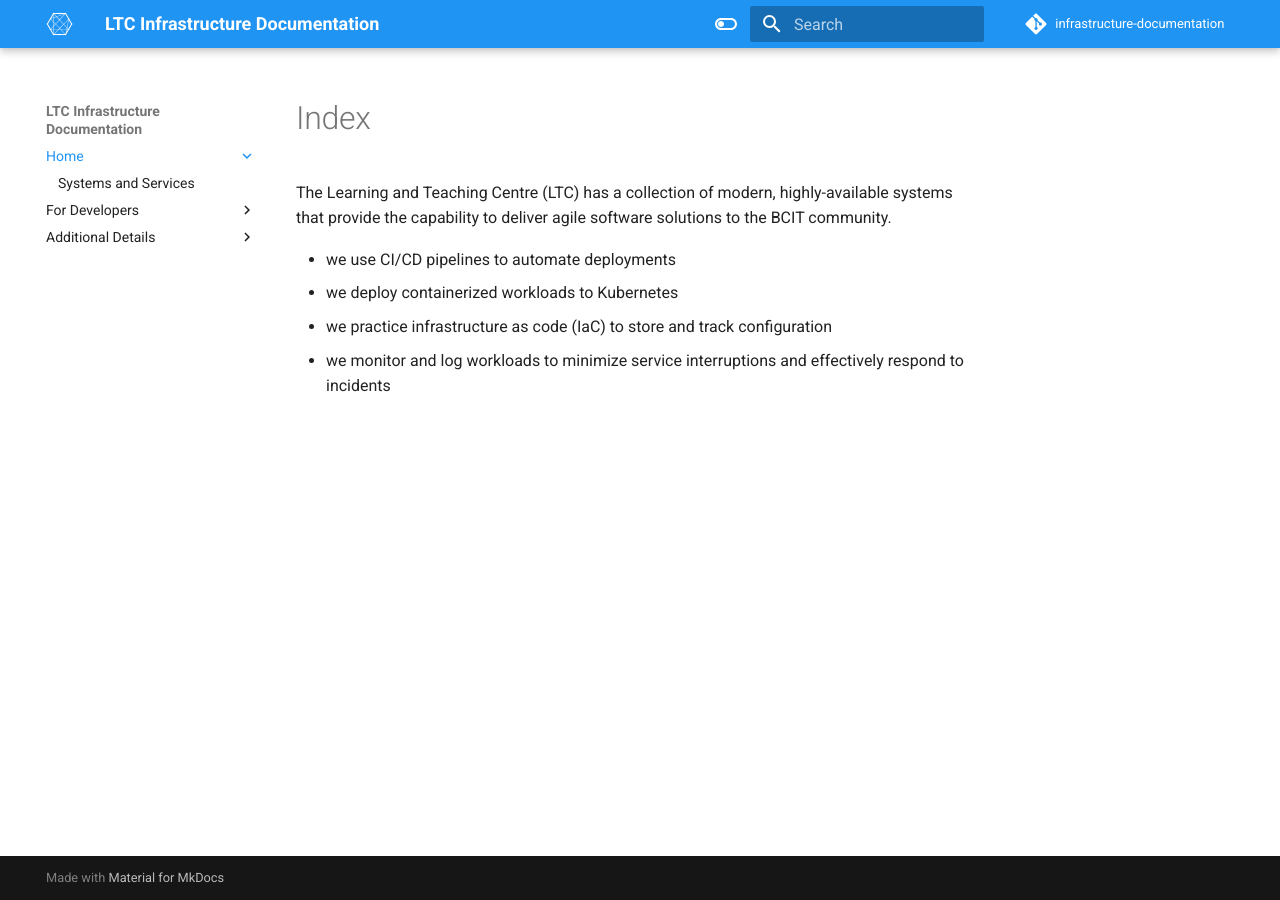
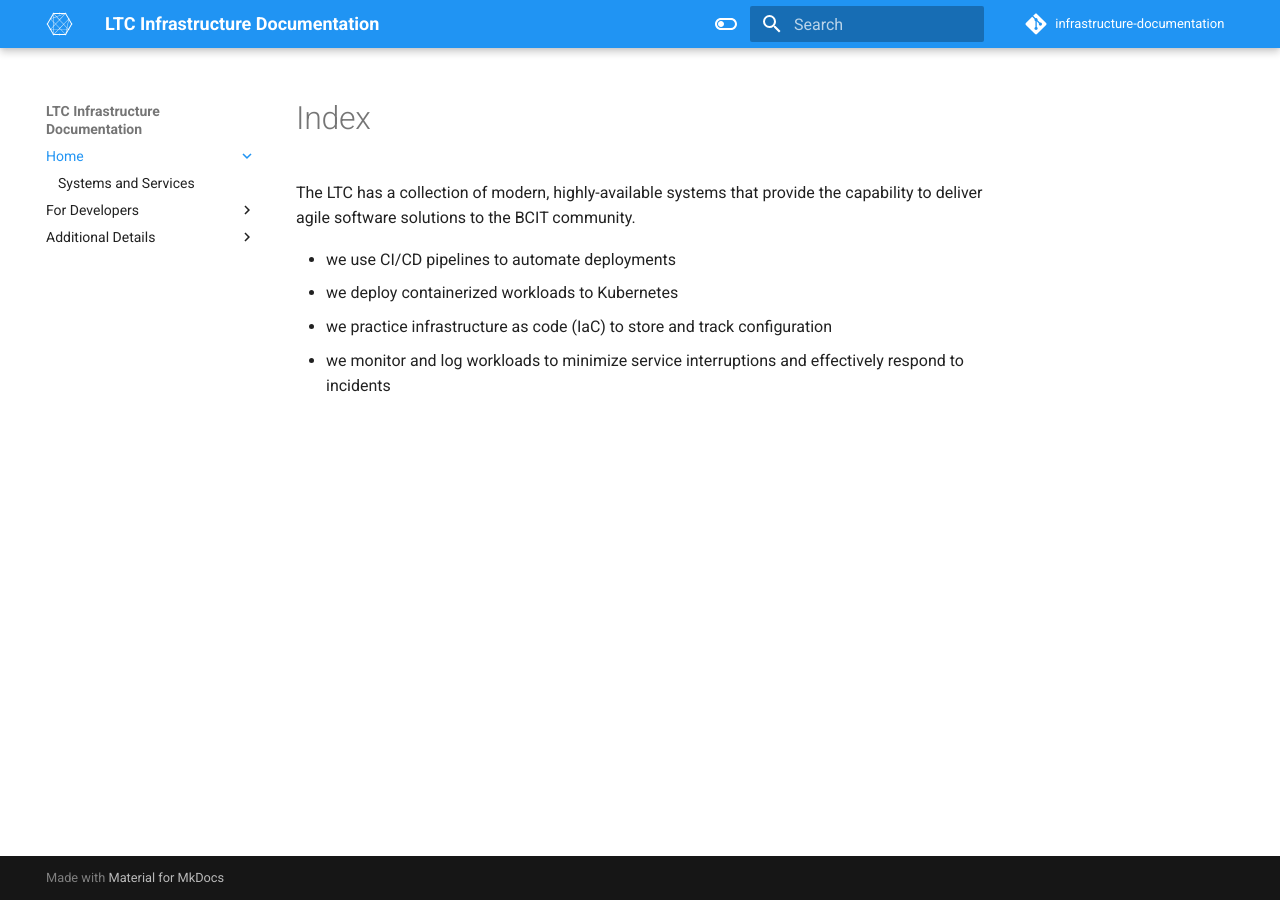
Before and after one commit to bcit-ltc/infrastructure-documentation, an MkDocs documentation site: the page built from docs/index.md, in a window 1280 px wide. Built offline with MkDocs 1.6.1 and Material for MkDocs 9.7.7, drawn with Linux system fonts in a browser that asks for light colours.

```diff
--- a/docs/index.md
+++ b/docs/index.md
@@ -1,4 +1,4 @@
-The Learning and Teaching Centre (LTC) has a collection of modern, highly-available systems that provide the capability to deliver agile software solutions to the BCIT community.
+The LTC has a collection of modern, highly-available systems that provide the capability to deliver agile software solutions to the BCIT community.
 
 * we use CI/CD pipelines to automate deployments
 * we deploy containerized workloads to Kubernetes
```
